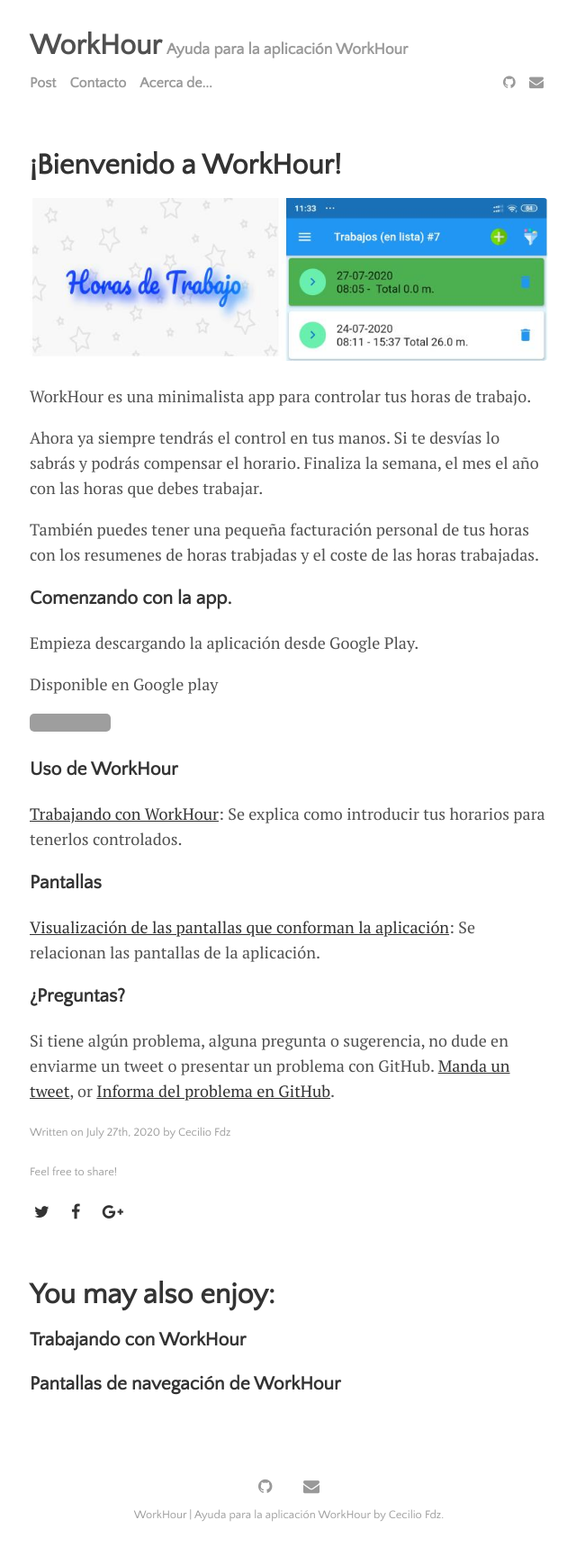
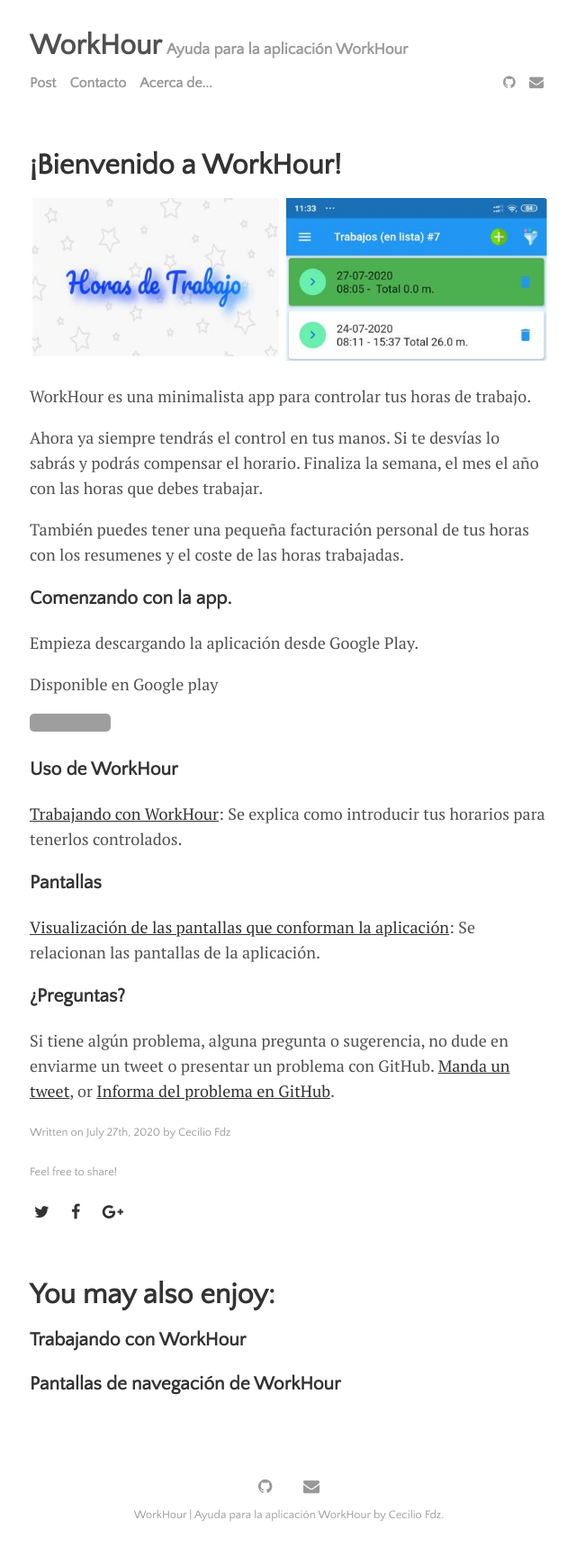
Before and after one commit to ceciliofdz/trdos, a Jekyll site: the page built from _posts/2020-07-27-Welcome-to-WorkHour.md, in a window 1280 px wide. Shown: the whole page at 90% size, without its empty margins (319-959 px from the left). Built offline with Jekyll 4.4.1, drawn with Linux system fonts in a browser that asks for light colours; nearby versions of some CDN libraries; grey boxes are pictures that could not be loaded.

Commit message:
post-Welcome

```diff
--- a/_posts/2020-07-27-Welcome-to-WorkHour.md
+++ b/_posts/2020-07-27-Welcome-to-WorkHour.md
@@ -15,7 +15,7 @@ WorkHour es una minimalista app para controlar tus horas de trabajo.
 
 Ahora ya siempre tendrás el control en tus manos. Si te desvías lo sabrás y podrás compensar el horario. Finaliza la semana, el mes el año con las horas que debes trabajar.
 
-También puedes tener una pequeña facturación personal de tus horas con los resumenes de horas trabjadas y el coste de las horas trabajadas.
+También puedes tener una pequeña facturación personal de tus horas con los resumenes y el coste de las horas trabajadas.
 
 ### Comenzando con la app.
 
```
